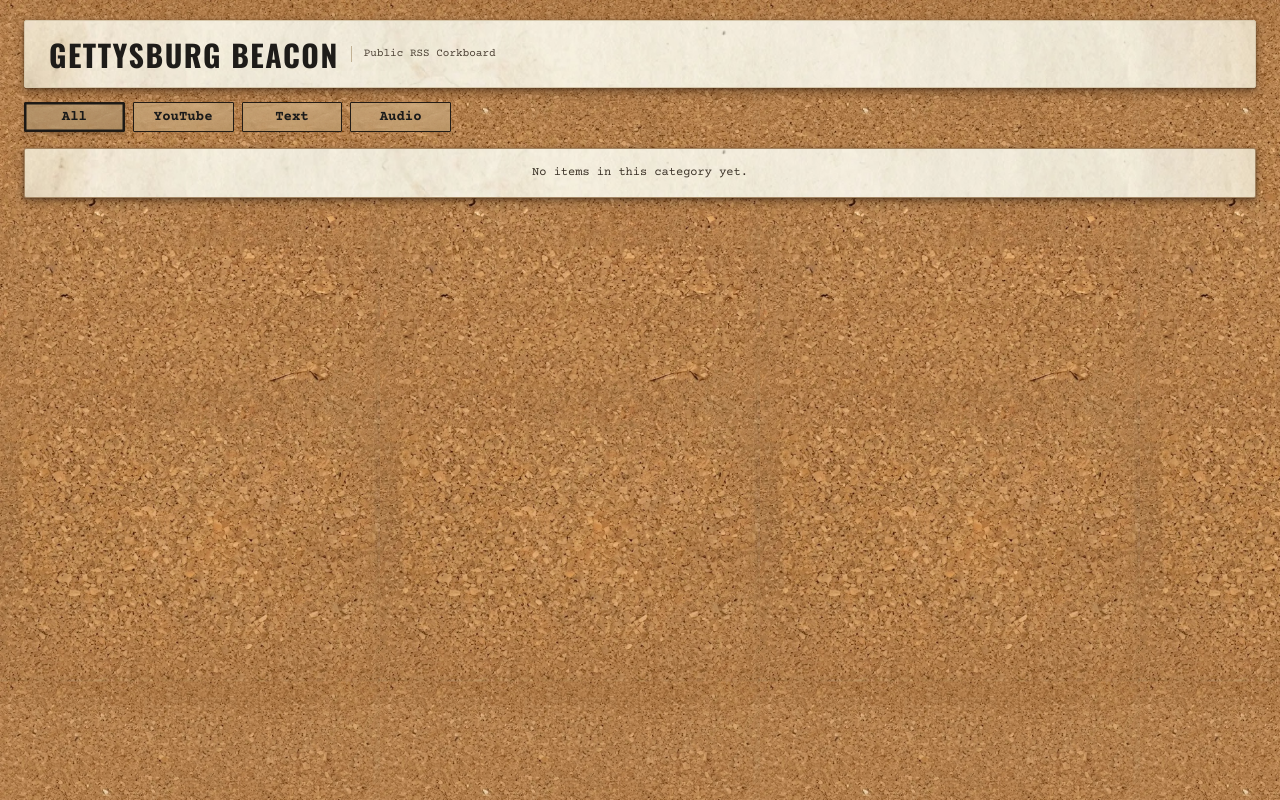
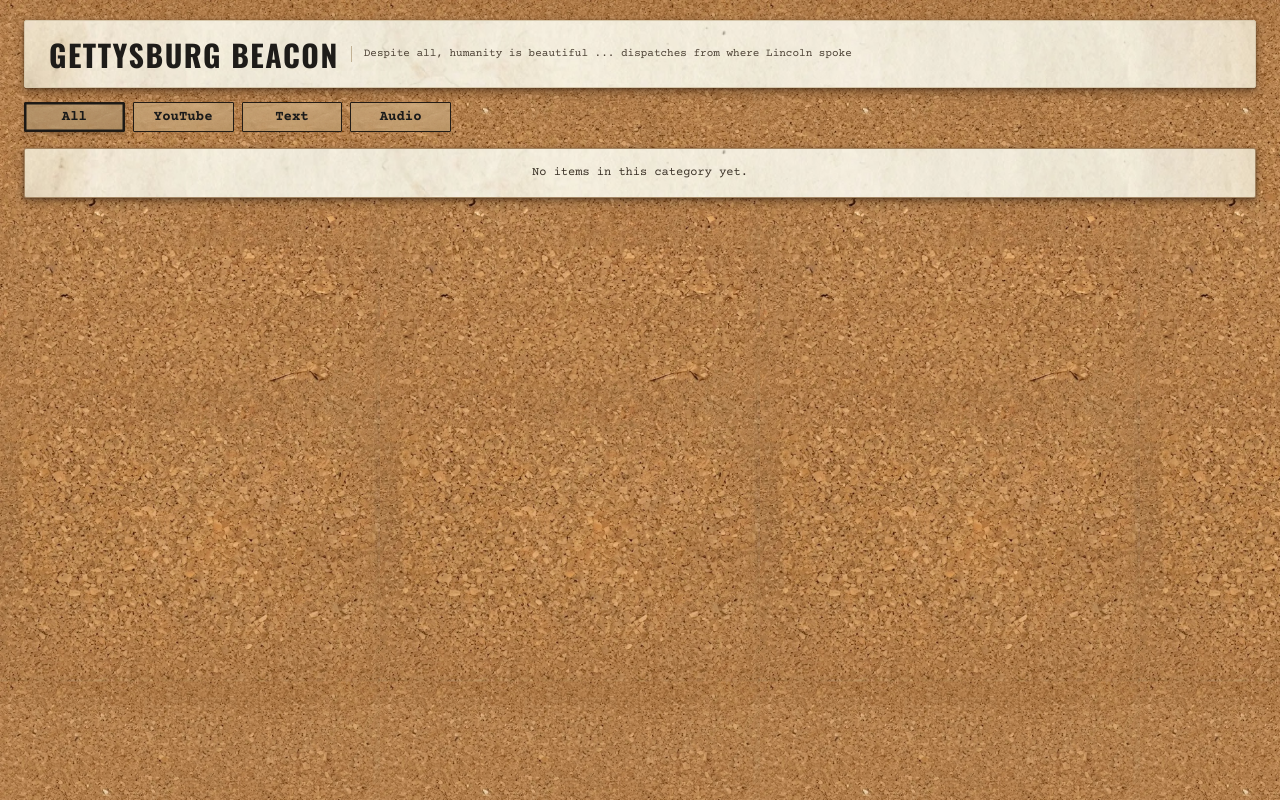
Before and after one commit to lo3chan/gettysburg-beacon, a website: page public/index.html in a window 1280 px wide. Drawn offline with nearby package versions, Linux system fonts and the light colour scheme; no server answers.

Commit message:
Update header subtitle to Lincoln/Gettysburg dispatch line

```diff
--- a/public/index.html
+++ b/public/index.html
@@ -105,8 +105,8 @@
           <h1 class="font-headline tracking-wider text-2xl sm:text-3xl font-bold uppercase text-[#1e1c19] leading-none pt-0.5">
             Gettysburg Beacon
           </h1>
-          <span class="hidden lg:inline-block font-mono text-[11px] text-[#4d4235] border-l border-[#c2b296] pl-3">
-            Public RSS Corkboard
+          <span class="hidden md:inline-block font-mono text-[11px] text-[#4d4235] border-l border-[#c2b296] pl-3">
+            Despite all, humanity is beautiful ... dispatches from where Lincoln spoke
           </span>
         </div>
       </div>
```
